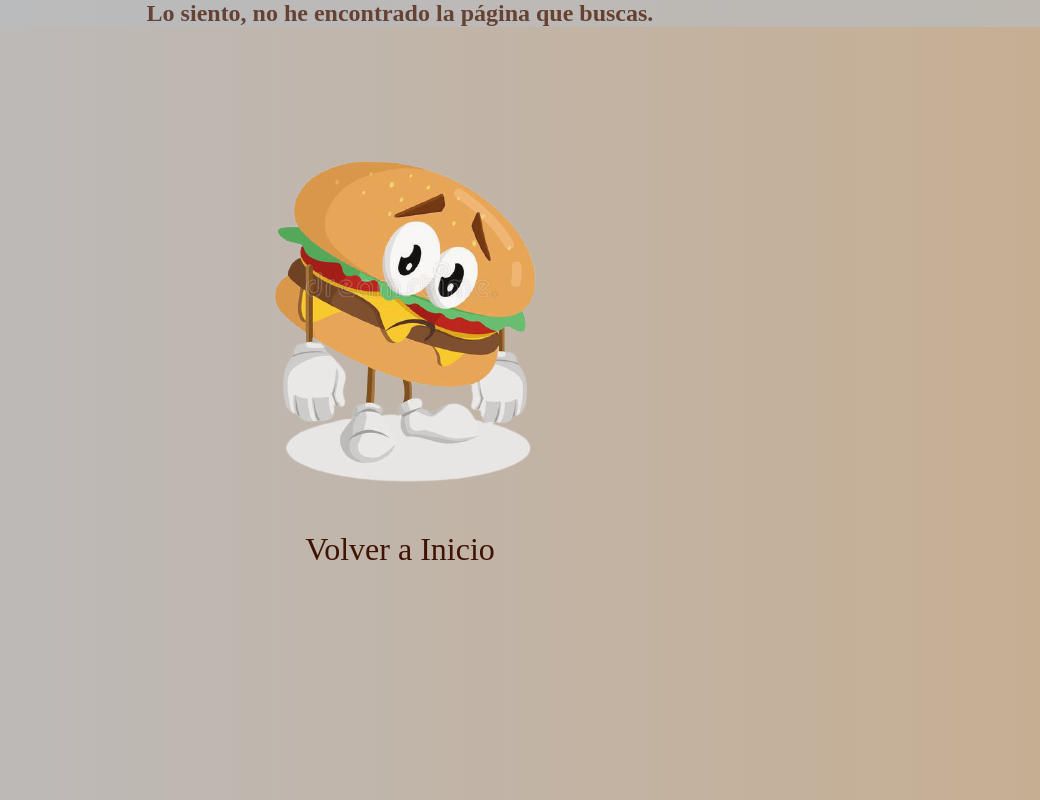
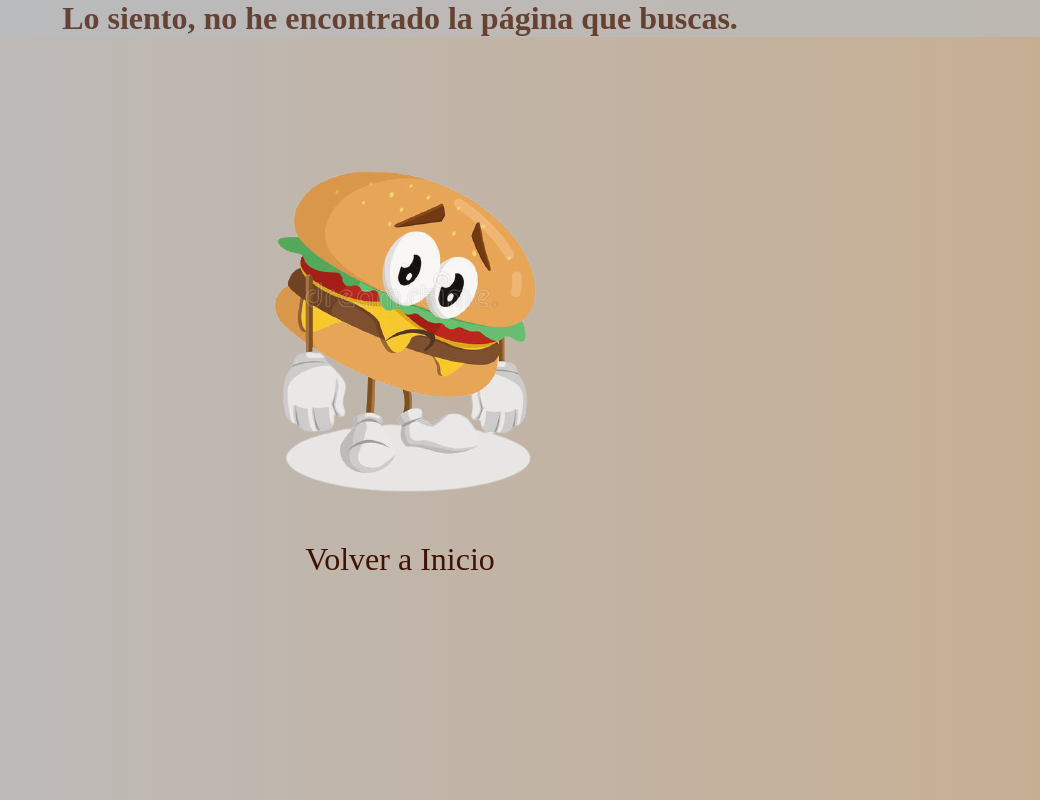
Before and after one commit to JaviMenga/Planned-Meal, a website: page pages/404.html in a window 1280 px wide. Shown: the whole page, without its empty margins (240-1280 px from the left). Drawn offline with Linux system fonts and the light colour scheme; a web font is replaced by a local one.

Commit message:
corregí errores de ortografía y cambié la letra de la página 404

```diff
--- a/pages/404.html
+++ b/pages/404.html
@@ -17,7 +17,7 @@
 
 <body>
     <section class="section-404">
-        <h1>Lo siento, no he encontrado la página que buscas.</h1>
+        <h1 class="h1-404">Lo siento, no he encontrado la página que buscas.</h1>
         <div>
             <img class="img-404" src="../images/hamburguesa-triste.png" alt="caricatura de hamburguesa triste">
             <a class="a-404" href="../index.html">Volver a Inicio</a>
--- a/scss/style.scss
+++ b/scss/style.scss
@@ -405,6 +405,10 @@ label {
     flex-wrap: nowrap;
 }
 
+.h1-404 {
+    font-size: 2rem;
+}
+
 .img-404 {
     // Others
     opacity: .9;
```
Also changed, not shown: index.html (+2 -2 lines), pages/armar_mi_menu.html (+1 -1 lines), pages/comunidad.html (+1 -1 lines), pages/consejos.html (+1 -1 lines), pages/recetas.html (+1 -1 lines), pages/usuario.html (+1 -1 lines), css/style.css.
